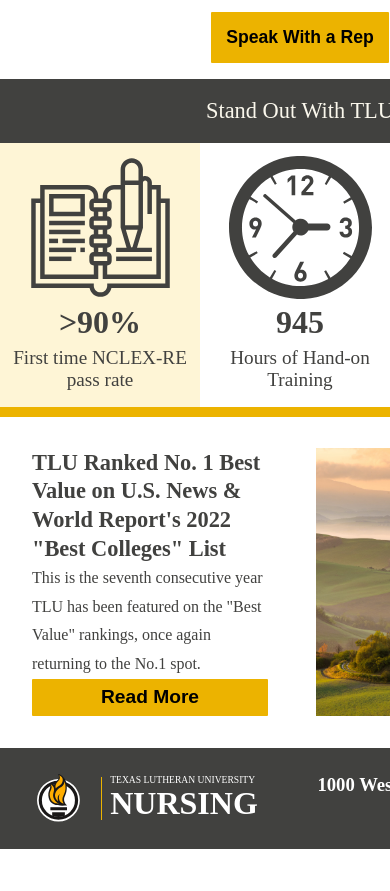
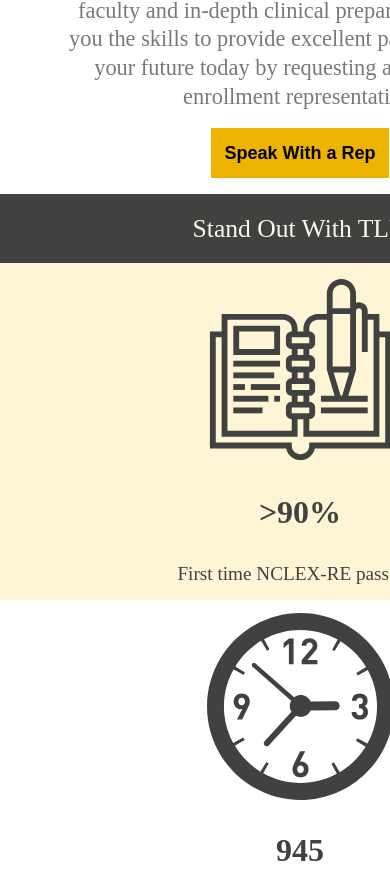
Before and after one commit to Agauna13/cuadernoUXUI, a plain HTML site: page AdamsonGaunaAlanMariano_DIW_UT3A2/index.html in a window 390 px wide. Shown: the part 612-1503 px from the top of the page. Before the commit the page ends 1461 px from the top, so only its background shows below. Drawn offline with Linux system fonts and the light colour scheme.

Commit message:
finalizadas las media queries

```diff
--- a/AdamsonGaunaAlanMariano_DIW_UT3A2/mixins.scss
+++ b/AdamsonGaunaAlanMariano_DIW_UT3A2/mixins.scss
@@ -7,7 +7,7 @@
     border: none;
     border-radius: 1px;
     box-sizing: border-box;
-    font-size: larger;
+    font-size: large;
 }
 
 @mixin estiloColumnas($fondo: $amarillo){
--- a/AdamsonGaunaAlanMariano_DIW_UT3A2/style.scss
+++ b/AdamsonGaunaAlanMariano_DIW_UT3A2/style.scss
@@ -71,43 +71,7 @@
     .logo{
         @include logo;
     }
-    /*.logo{
-        @include logo;
-        display: grid;
-        grid-template-columns: 30% 1px 70%;
-        font-size: 0.6rem;
 
-        .corazon{
-            background-image: url('./media/logo-white.svg');
-            background-size: contain;
-            background-repeat: no-repeat;
-            background-position: center;
-            min-height: 100%;
-
-        }
-
-        hr{
-            transform: rotate(90);
-            width: 1px;
-            height: 90%;
-            align-self:center;
-            background-color: $amarillo;
-            border: none;
-
-        }
-
-        .texto{
-            text-justify: center;
-            margin-left: 0.5rem;
-        }
-        .texto h2{
-            font-size: $subtitulos;
-            color: white;
-        }
-        p{
-            text-justify: distribute;
-        }
-    }*/
 }
 
 .descripcion{
@@ -121,11 +85,13 @@
     width: 95%;
     padding: 1rem 2rem;
     gap: 1rem;
+
+
     button{
         @include estiloBotones;
         height: 6vh;
         width: 35%;
-        font-size: 1.1rem;
+        //font-size: 1.1rem;
 
     }
 
@@ -229,7 +195,7 @@
 .footer{
     display: grid;
     grid-template-columns: repeat(2, 50%);
-    height: 12vh;
+    height: auto;
     background-color: $gris;
     width: 100%;
     align-items: center;
@@ -249,8 +215,11 @@
 }
 
 
-@media (max-width: 768px) {
+@media (max-width: 500px) {
     h1, h2 {
+        font-size: 1.6rem;
+    }
+    p{
         font-size: 1.4rem;
     }
 
@@ -259,8 +228,57 @@
         gap: 1rem;
     }
 
-    .tabla {
-        grid-template-columns: 1fr;
-        height: auto;
+    button{
+        font-size: 2rem;
+    }
+
+
+    .standOut{
+        height: fit-content;
+        border-bottom: 2px solid $amarillo;
+        .tabla {
+            display: flex;
+            flex-direction: column;
+            grid-template-columns: repeat(1, 1fr);
+            grid-template-rows: repeat(3, fit-content);
+            height: auto;
+        }
+        .uno, .dos, .tres{
+            gap: 6%;
+            height: 40vh;
+        }
+
+    }
+
+    .ranked{
+        display: flex;
+        flex-direction: column-reverse;
+        text-align: center;
+        align-items: center;
+        min-height: 100vh;
+
+        .paisaje{
+            height: 50vh;
+            width: 100vw;
+            background-image: url('./media/paisaje.jpg');
+            background-size: cover;
+            background-position: center;
+        }
+    }
+
+
+    .logo{
+        .texto{
+            p{
+                font-size: 1rem;
+                text-align: left;
+            }
+        }
+    }
+
+    .footer{
+        display: flex;
+        flex-direction: column;
+        gap: 1rem;
     }
 }
```
Also changed, not shown: AdamsonGaunaAlanMariano_DIW_UT3A2/style.css, 1 other file.
